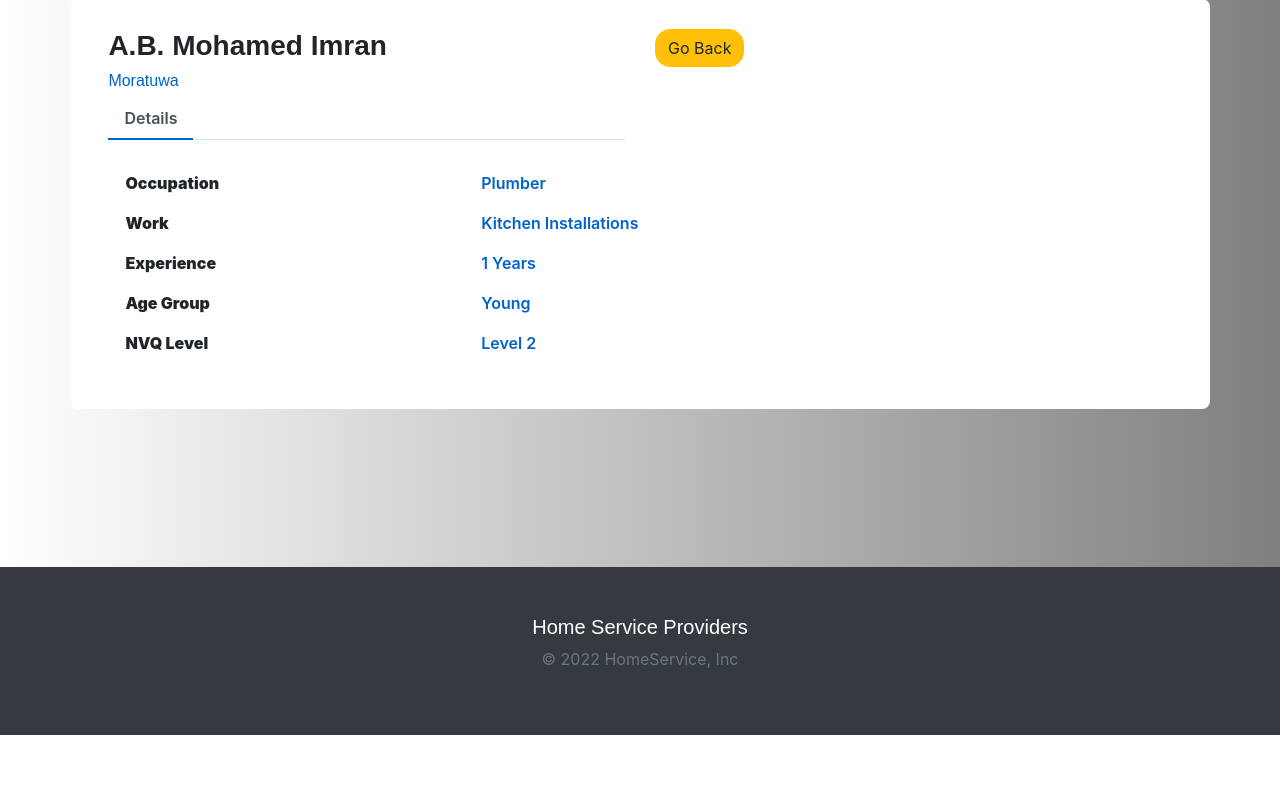
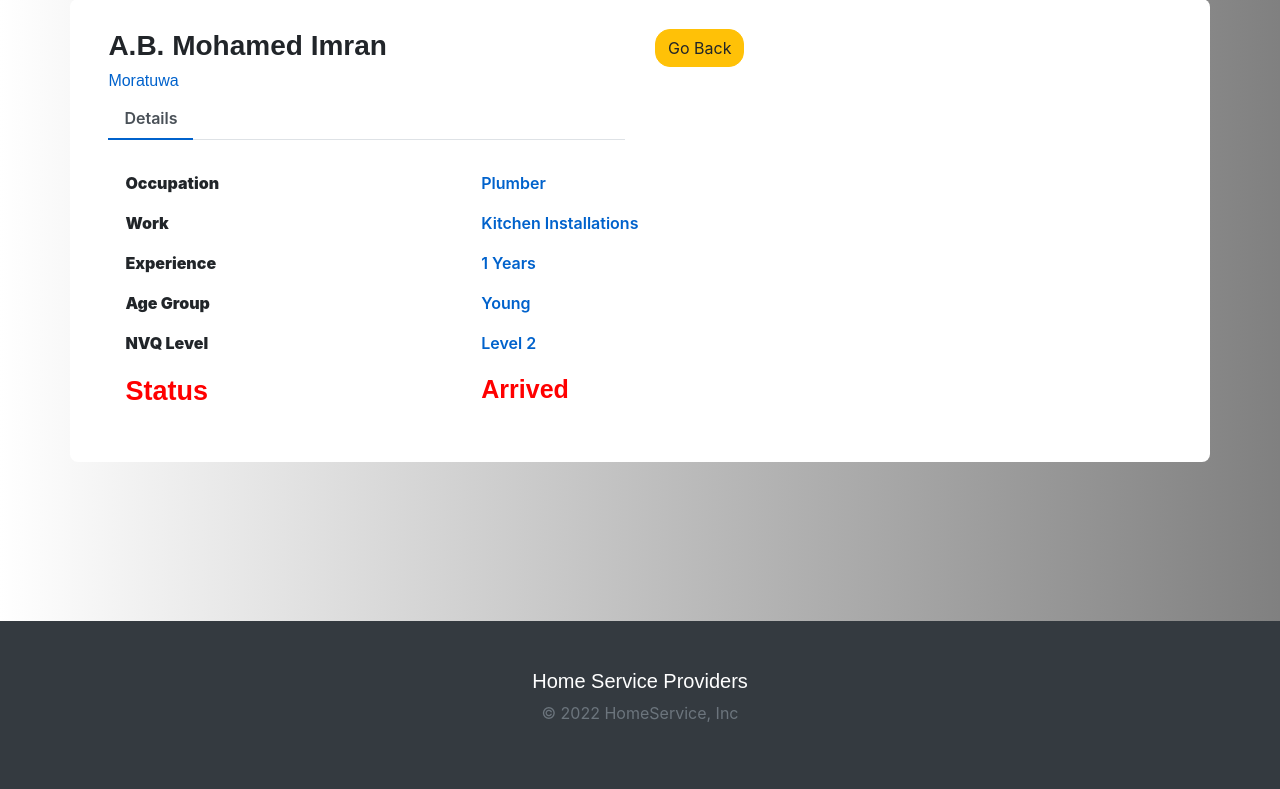
Before and after one commit to CB007753/HomeServiceRecommendationSystem, a Flask app: page /details-of-hired-plumber/2 in a window 1280 px wide. Shown: the part 346-1135 px from the top of the page. Before the commit the page ends 1081 px from the top, so only its background shows below. Run offline with Flask 2, Linux system fonts and the light colour scheme; a user stored in the database is signed in; data comes from the database, SQL or seed files in the repository; some libraries are stand-ins or nearby versions.

Commit message:
modified view details of hired plumber page to display status of the hiring.

```diff
--- a/website/templates/current_hiring.html
+++ b/website/templates/current_hiring.html
@@ -23,14 +23,13 @@
       <h6 class="card-text"><b>{{ plumber.work }}</b></h6>
       <p class="card-text" style="color: red; font-family: 'Helvetica', sans-serif; font-weight: lighter; font-size: 25px">{{ plumber.status }}</p>
     </div>
-    {% set plumber_id=plumber.plumber_id %}
-    {% set update_id=plumber.id %}
+    {% set plumber_id=plumber.id %}
     <div class="card-footer row-cols-1">
       <a href="{{ url_for('views.view_hired_plumber_details', record_id = plumber_id) }}" class="btn btn-warning" style="border-radius: 15px">View Details</a>
     </div>
     {% if plumber.status=='On The Way' %}
     <div class="card-footer row-cols-2">
-      <a href="{{url_for('views.update_arrived', record_id = update_id )}}" class="btn btn-warning" style="border-radius: 15px;">Plumber Arrived</a>
+      <a href="{{url_for('views.update_arrived', record_id = plumber_id )}}" class="btn btn-warning" style="border-radius: 15px;">Plumber Arrived</a>
     </div>
     {% else %}
     <div class="card-footer row-cols-2">
--- a/website/templates/view_details_hired_plumber.html
+++ b/website/templates/view_details_hired_plumber.html
@@ -82,6 +82,14 @@
                                                 <p>{{ plumber.nvq_level }}</p>
                                             </div>
                                         </div>
+                                <div class="row">
+                                            <div class="col-md-6">
+                                                <label style="color: red; font-family: 'Dubai Medium',sans-serif; font-size: 27px"><b>Status</b></label>
+                                            </div>
+                                            <div class="col-md-6">
+                                                <p style="color: red; font-family: 'Dubai Medium',sans-serif; font-weight: bolder; font-size: 25px">{{ hired_plumber.status }}</p>
+                                            </div>
+                                        </div>
                             </div>
 
                         </div>
--- a/website/views.py
+++ b/website/views.py
@@ -109,9 +109,12 @@ def current_hiring():
 @views.route('/details-of-hired-plumber/<int:record_id>', methods=['GET', 'POST'])
 @login_required
 def view_hired_plumber_details(record_id):
-    from .models import Plumbers
-    details_of_hired_plumber = Plumbers.query.get(record_id)
-    return render_template("view_details_hired_plumber.html", user=current_user, plumber=details_of_hired_plumber)
+    from .models import Plumbers, HiredUser
+    status_of_hired_plumber = HiredUser.query.get(record_id)
+    plumber_id = status_of_hired_plumber.plumber_id
+
+    details_of_hired_plumber = Plumbers.query.get(plumber_id)
+    return render_template("view_details_hired_plumber.html", user=current_user, plumber=details_of_hired_plumber, hired_plumber=status_of_hired_plumber)
 
 
 @views.route('/update-arrived/<int:record_id>', methods=['GET', 'POST'])
```
